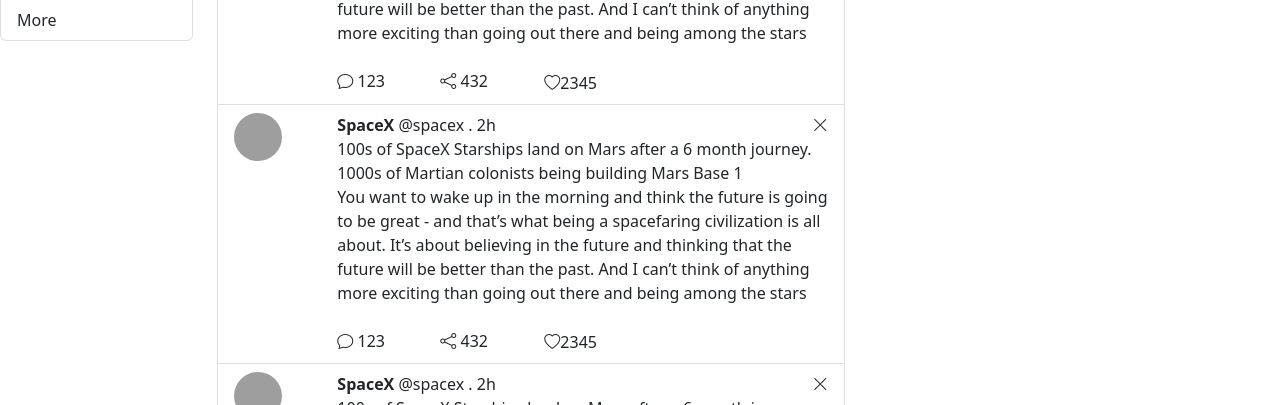
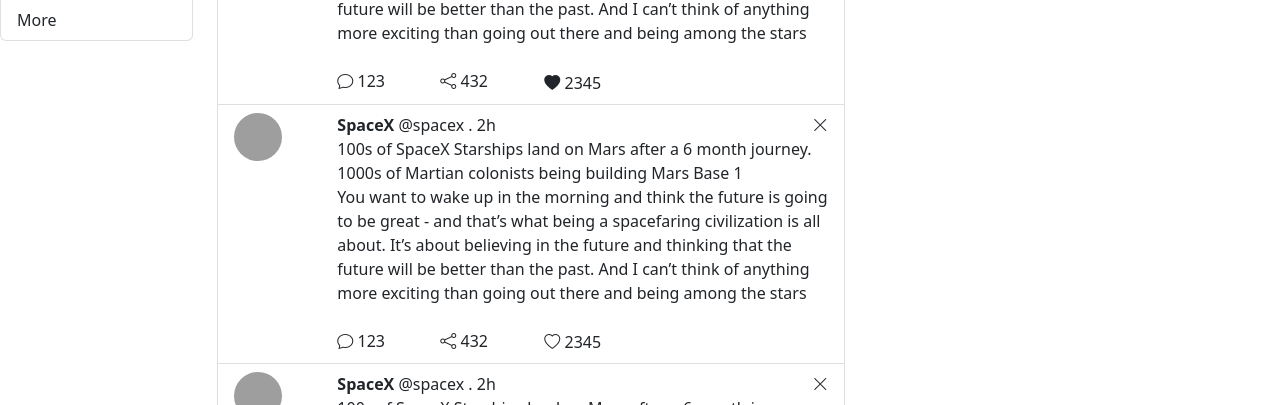
Before and after one commit to hadeel-farhan/tuiter-react-web-app, a React (Create React App) app: page /home in a window 1280 px wide. Shown: the part 342-747 px from the top of the page. Built offline with nearby package versions, Linux system fonts and the light colour scheme; grey boxes are pictures that could not be loaded.

Commit message:
fixed likes

```diff
--- a/src/tuiter/home/heart.js
+++ b/src/tuiter/home/heart.js
@@ -1,14 +1,22 @@
 import React, { useState } from "react";
 function LikeButton(props) {
-    const [liked, setLiked] = useState(false);
-    if (liked) {
-
+    const [liked, setLiked] = useState(props.liked);
+    let heart;
+    if (liked && props.liked) {
+        heart = <span><i className="bi bi-heart-fill"></i> {props.likes}</span>;
     }
-
+    else if (liked && !props.liked) {
+        heart = <span><i className="bi bi-heart-fill"></i> {props.likes + 1}</span>;
+    }
+    else if (!liked && !props.liked) {
+        heart = <span><i className="bi bi-heart"></i> {props.likes}</span>;
+    }
+    else if (!liked && props.liked) {
+        heart = <span><i className="bi bi-heart"></i> {props.likes - 1}</span>;
+    }
     return (
         <button type="button" className="btn p-0" onClick={() => setLiked((isLiked) => !isLiked)}>
-            {liked ? <i className="bi bi-heart-fill"></i> : <i className="bi bi-heart"></i>}
-            {liked ? props.likes + 1 : props.likes}
+            {heart}
         </button>
     );
 };
--- a/src/tuiter/home/home-tuits-item.js
+++ b/src/tuiter/home/home-tuits-item.js
@@ -36,7 +36,7 @@
                 <div className="col-2"><i class="bi bi-chat"></i> {post.replies} </div>
                 <div className="col-2"><i class="bi bi-share"></i> {post.retuits}</div>
                 <div className="col-2">
-                    <LikeButton likes={post.likes} />
+                    <LikeButton likes={post.likes} liked={post.liked} />
                 </div>
             </div>
         </li >
--- a/src/tuiter/home/tuits.json
+++ b/src/tuiter/home/tuits.json
@@ -20,7 +20,7 @@
         "time": "2h",
         "title": "100s of SpaceX Starships land on Mars after a 6 month journey. 1000s of Martian colonists being building Mars Base 1",
         "image": "rocket.png",
-        "liked": true,
+        "liked": false,
         "replies": 123,
         "retuits": 432,
         "likes": 2345,
```
